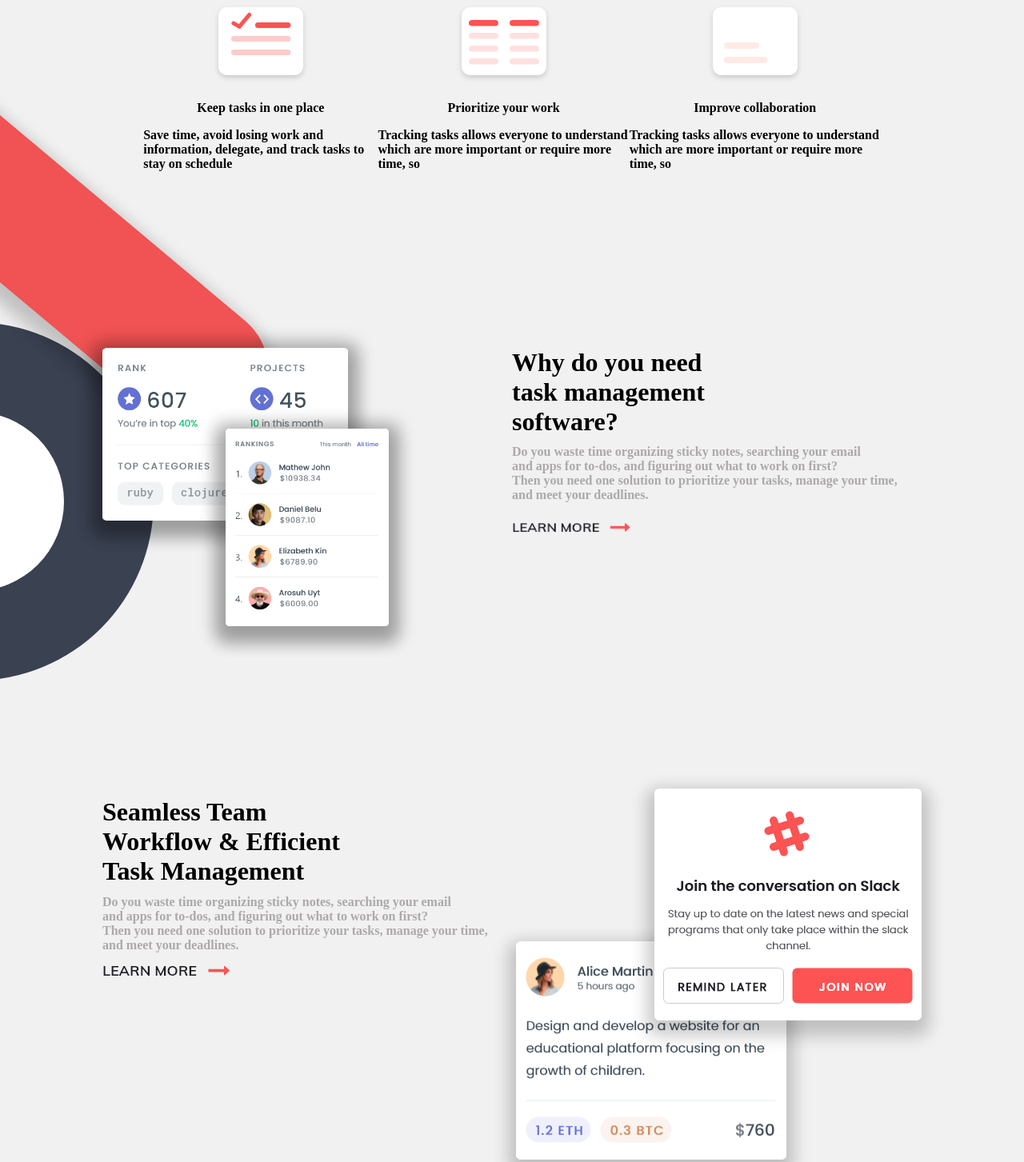
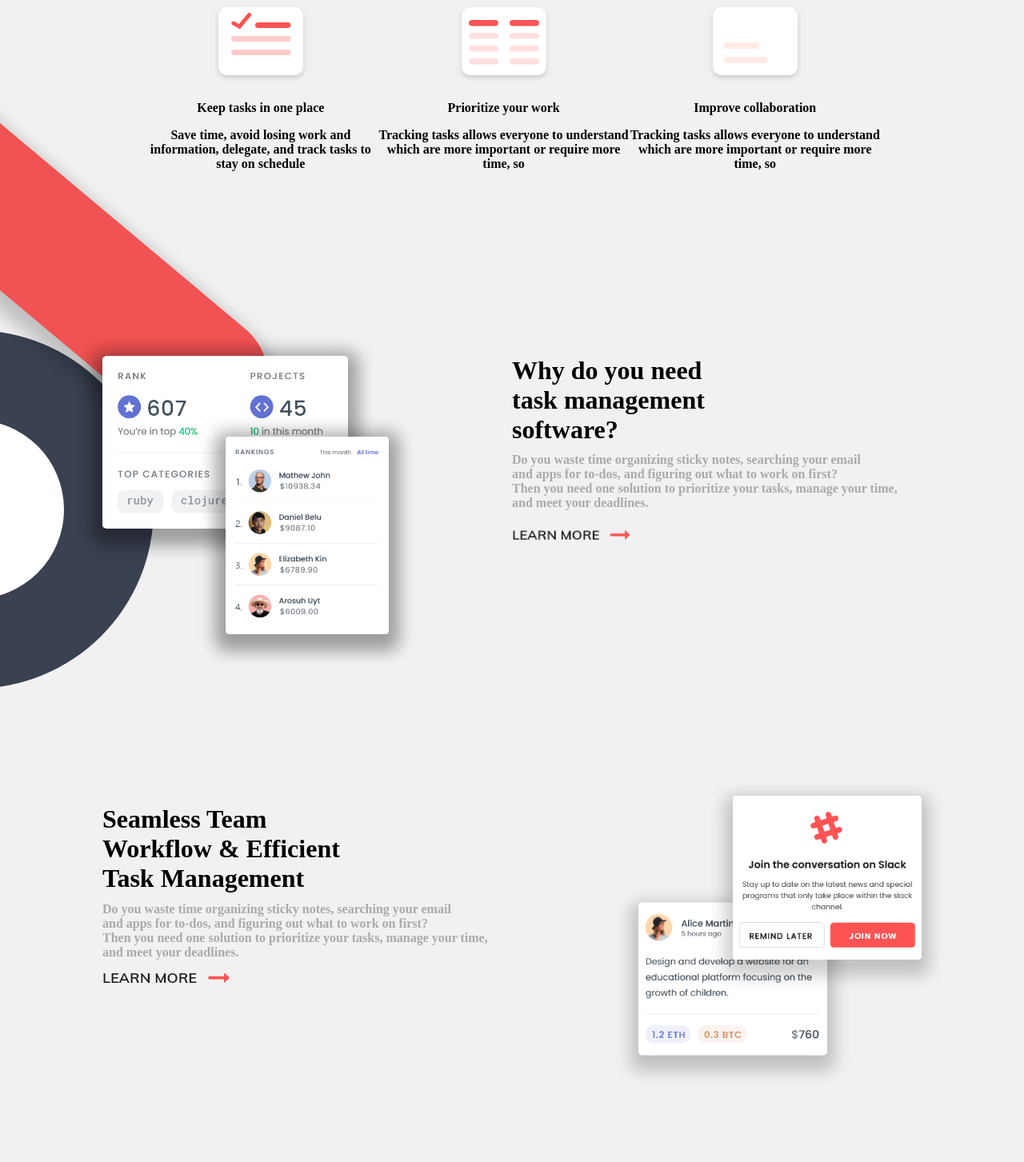
Before and after one commit to Mirko998/Domaci-1, a plain HTML site: page index.html in a window 1280 px wide. Shown: the part 1129-2582 px from the top of the page at 80% size. Drawn offline with Linux system fonts and the light colour scheme; a web font is replaced by a local one.

Commit message:
Css selectors update

```diff
--- a/Stiles/index.css
+++ b/Stiles/index.css
@@ -200,7 +200,7 @@ header{
     padding-top: 10%;
     height: auto;
 }
-.task h1,p{
+.task h1,.task p{
     padding:2% ;
     margin: 0;
 }
@@ -318,7 +318,7 @@ header{
     flex-shrink: 1;
     align-self: center;
 }
-.Text-content h2,p{
+.Text-content h2,.Text-content p{
     text-align: left;
     padding:0;
     margin: 2% 0;
@@ -342,11 +342,12 @@ header{
     justify-self: flex-end;
 }
 .section-4 .graphs{
-    width: 100%;
-    position: relative;
     flex-basis: 50%;
     flex-grow: 1;
     flex-shrink: 1;
+    width: 100%;
+    position: relative;
+
 }
 .section-4 .graphs .first{
     position: absolute;
@@ -354,7 +355,7 @@ header{
     right: 0;
     transform: translate(-50%,70%);
     z-index: -4;
-    max-width:80%;
+    max-width:50%;
     border-radius: 2%;
     box-shadow: 0 10px 20px 10px rgba(0, 0, 0, 0.2);
 }
@@ -363,7 +364,7 @@ header{
     top: 0;
     right: 0;
     z-index: -3;
-    max-width:80%;
+    max-width:50%;
     border-radius: 2%;
     box-shadow: 0 10px 20px 10px rgba(0, 0, 0, 0.2);
 }
```
